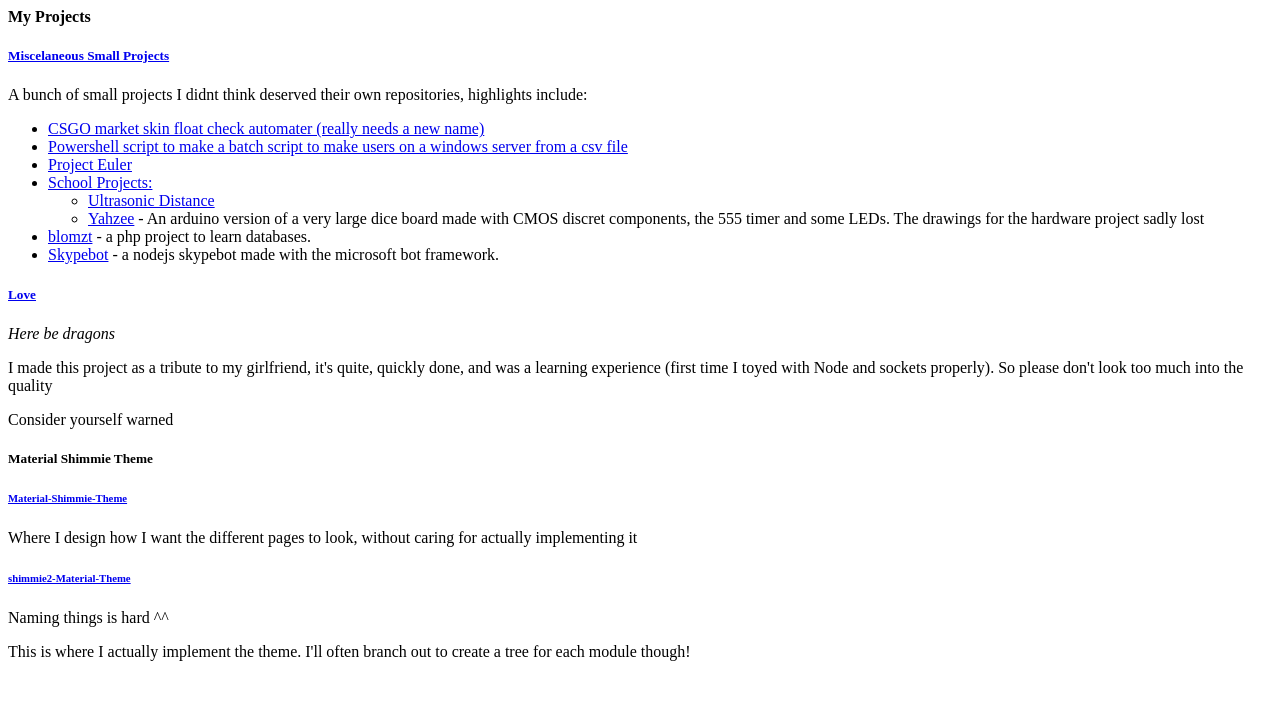
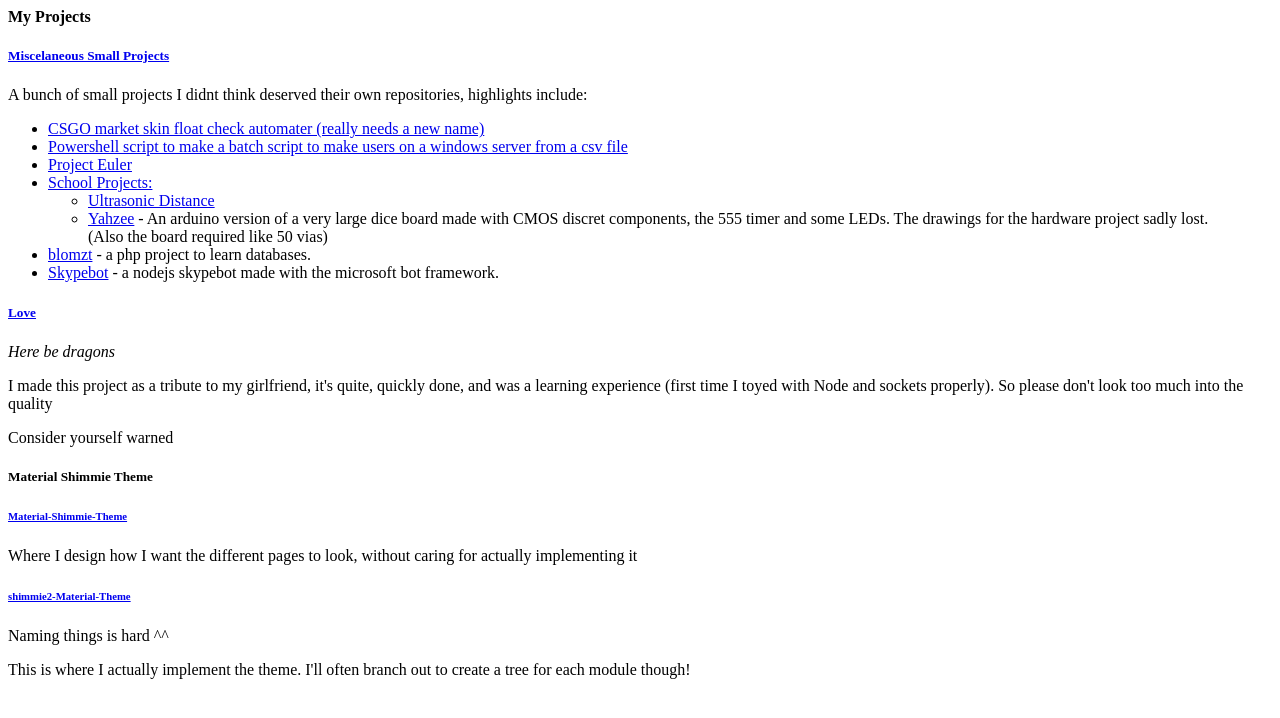
Before and after one commit to dali99/Dali99.github.io, a plain HTML site: page index.html in a window 1280 px wide. Drawn offline with Linux system fonts and the light colour scheme.

Commit message:
Update index.html

```diff
--- a/index.html
+++ b/index.html
@@ -14,7 +14,7 @@
 		<li><a href="https://github.com/dali99/Misc-small-projects/tree/master/School/">School Projects:</a>
 		<ul>
 			<li><a href="https://github.com/dali99/Misc-small-projects/tree/master/School/vg1/Dataelektronikk/Ultrasonic-Distance">Ultrasonic Distance</a></li>
-			<li><a href="https://github.com/dali99/Misc-small-projects/blob/master/School/vg2/Yahzee/yahzee.ino">Yahzee</a> - An arduino version of a very large dice board made with CMOS discret components, the 555 timer and some LEDs. The drawings for the hardware project sadly lost</li>
+			<li><a href="https://github.com/dali99/Misc-small-projects/blob/master/School/vg2/Yahzee/yahzee.ino">Yahzee</a> - An arduino version of a very large dice board made with CMOS discret components, the 555 timer and some LEDs. The drawings for the hardware project sadly lost.<br>(Also the board required like 50 vias)</li>
 		</ul>
 		<li><a href="https://github.com/dali99/Misc-small-projects/tree/master/blomzt">blomzt</a> - a php project to learn databases.</li>
 		<li><a href="https://github.com/dali99/Misc-small-projects/tree/master/dodsorfas/Skypebot">Skypebot</a> - a nodejs skypebot made with the microsoft bot framework.</li>
```
